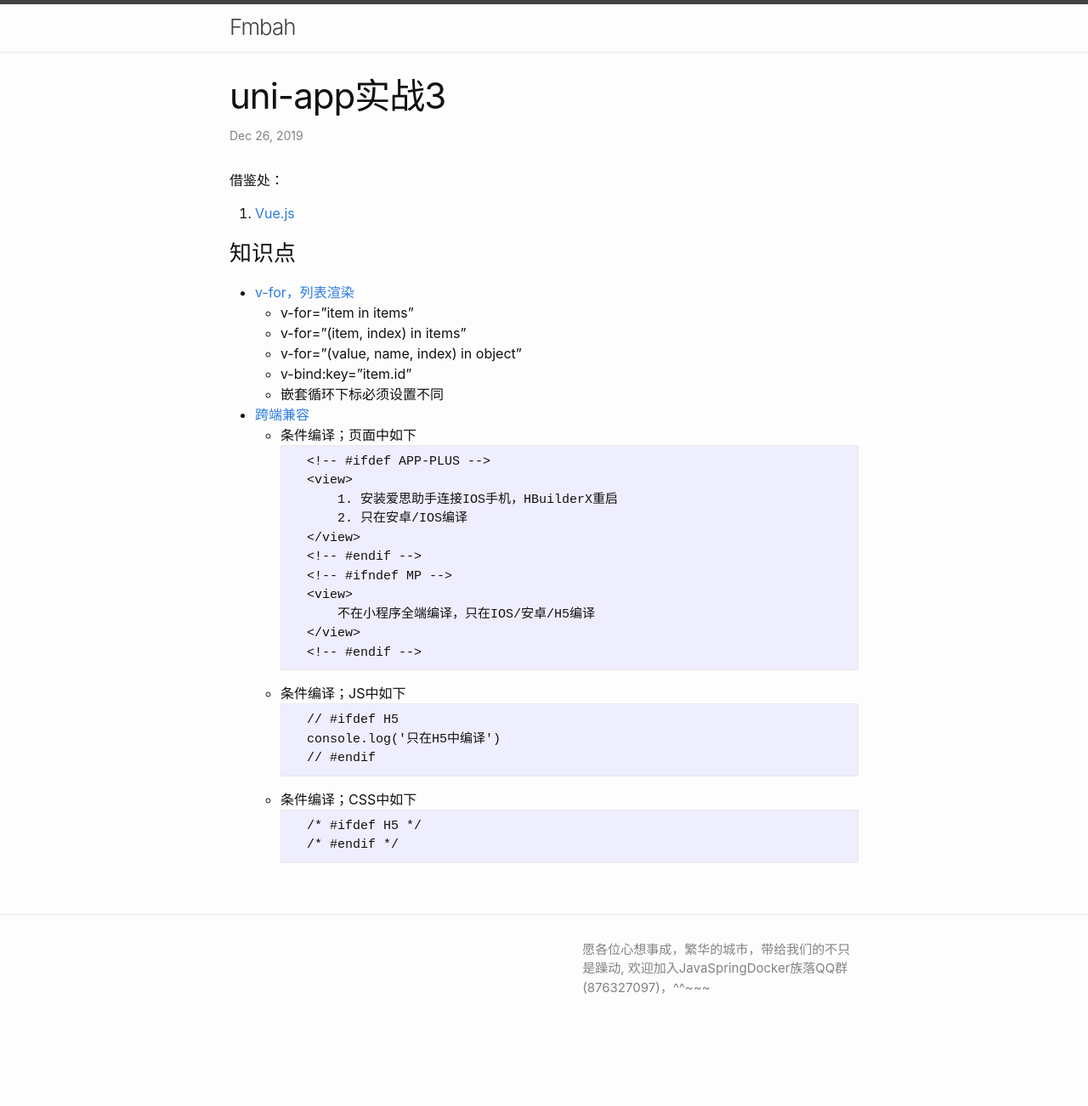
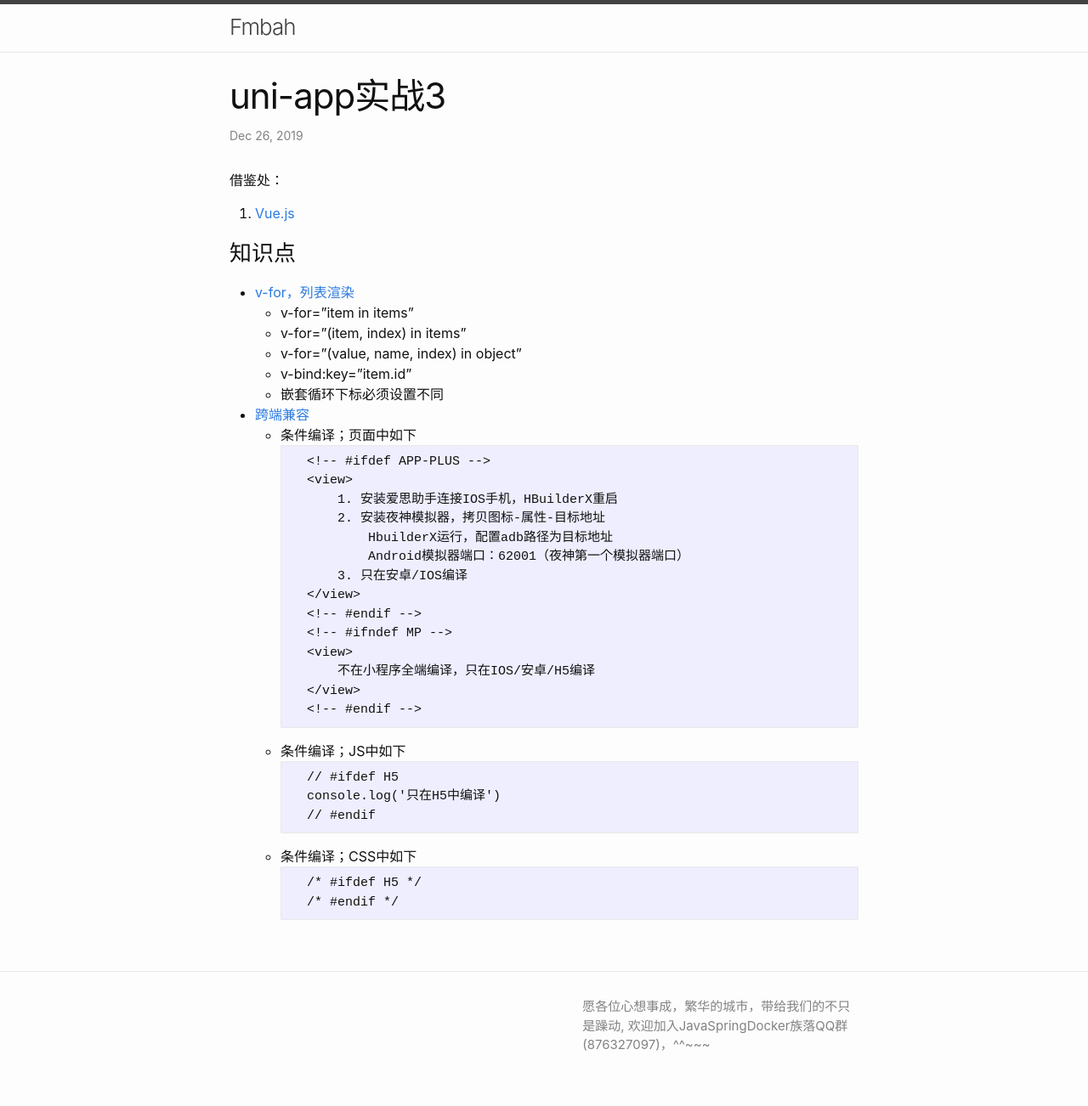
Before and after one commit to fmbah/fmbah.github.io, a Jekyll site: the page built from _posts/2019-12-26-uni-app实战-3.markdown, in a window 1280 px wide. Shown: the whole page at 85% size. Built offline with Jekyll 4.4.1, drawn with Linux system fonts in a browser that asks for light colours; before the commit the page ends 1234 px from its top, so only the background shows below that.

Commit message:
不同平台条件编译

```diff
--- a/_posts/2019-12-26-uni-app实战-3.markdown
+++ b/_posts/2019-12-26-uni-app实战-3.markdown
@@ -26,7 +26,10 @@ categories: Uni App
     <!-- #ifdef APP-PLUS -->
         <view>
             1. 安装爱思助手连接IOS手机，HBuilderX重启
-            2. 只在安卓/IOS编译
+            2. 安装夜神模拟器，拷贝图标-属性-目标地址
+                HbuilderX运行，配置adb路径为目标地址
+                Android模拟器端口：62001（夜神第一个模拟器端口）
+            3. 只在安卓/IOS编译
         </view>
     <!-- #endif -->
     <!-- #ifndef MP -->
```
